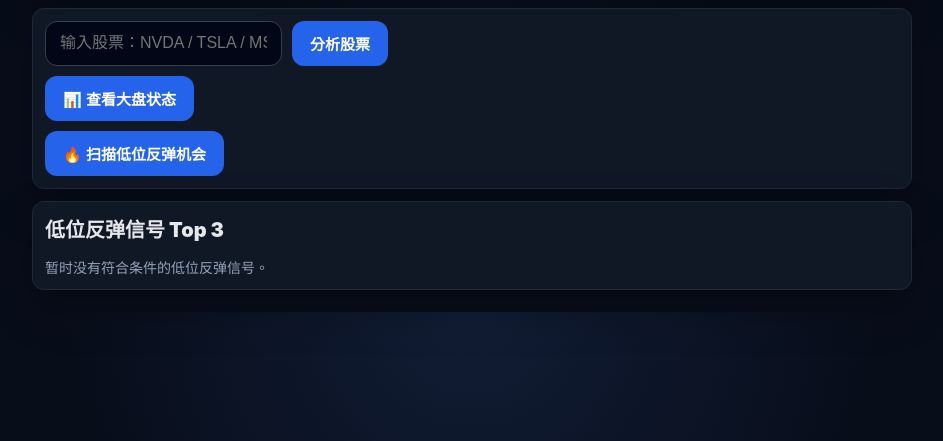
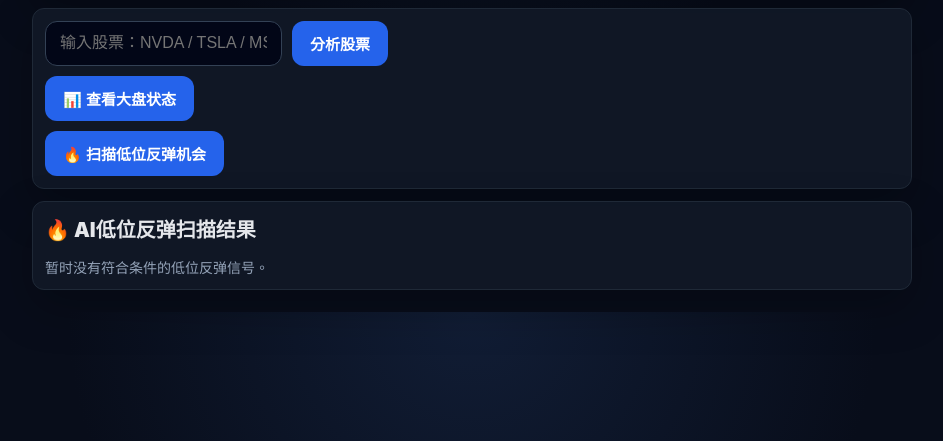
Before and after one commit to tonylinsf/stock-bot, a Flask app: page / in a window 1280 px wide. Shown: the part 319-760 px from the top of the page, without its empty margins (168-1111 px from the left). Run offline with Flask 3, Linux system fonts and the light colour scheme.

Commit message:
update feature

```diff
--- a/templates/index.html
+++ b/templates/index.html
@@ -871,7 +871,7 @@
   {% endif %}
 
   <div class="card">
-    <h2 class="section-title">低位反弹信号 Top 3</h2>
+    <h2 class="section-title">🔥 AI低位反弹扫描结果</h2>
     {% if top_picks %}
     <table>
       <thead>
```
